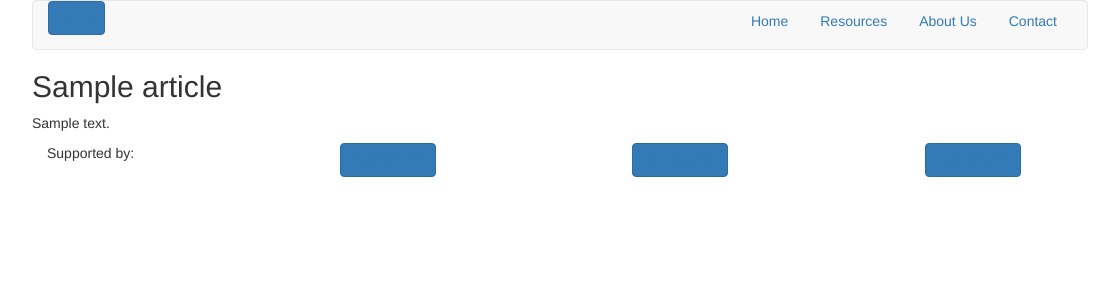
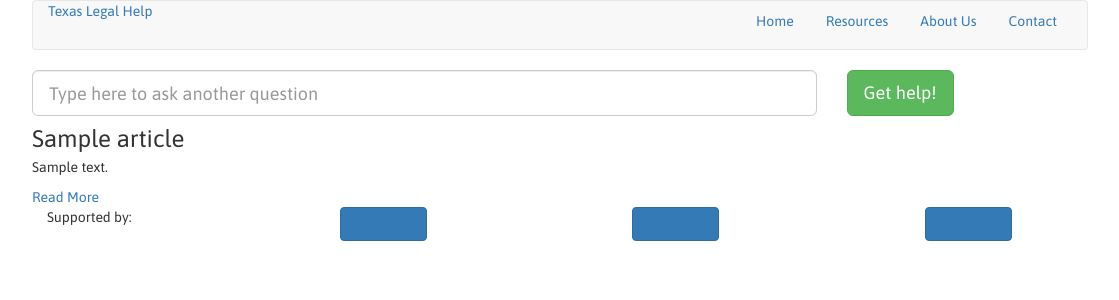
Before and after one commit to hackthesystemATX/txlaw, a Django app: template articles/templates/results.html in a window 1320 px wide. Shown: the top 300 px of the page, without its empty margins (100-1219 px from the left). Run offline with Django 3.2, Linux system fonts and the light colour scheme; the template is opened without the code that fills it: values that come from a table or form of the project are taken from there, others are empty; tables that the repository leaves empty hold one stand-in row (values such as "Sample post"); some libraries are stand-ins or nearby versions.

Commit message:
results.html added

```diff
--- a/articles/static/css/style.css
+++ b/articles/static/css/style.css
@@ -19,12 +19,16 @@ input[type=text] {
 body {
 	padding-left:10%;
 	padding-right:10%;
+	font-family:'Asap', sans-serif;
+}
+
+span {
+	font-size:5em;
 }
 
 
+/***** ICON FONT ******/
 
-
-/***** FONT ******/
 @charset "UTF-8";
 
 /* untitled-font-1 */
--- a/articles/static/js/app.js
+++ b/articles/static/js/app.js
@@ -7,3 +7,9 @@ Submit post
 });
 
 **/
+
+$(document).ready(function() {
+
+
+
+});
--- a/articles/templates/base.html
+++ b/articles/templates/base.html
@@ -7,9 +7,12 @@
     <meta name="viewport" content="width=device-width, initial-scale=1">
 
     <!-- Bootstrap -->
+
     <link href="{% static 'css/bootstrap.min.css' %}" rel="stylesheet">
     <link href="{% static 'css/style.css' %}" rel="stylesheet">
     <link href="https://fontastic.s3.amazonaws.com/kCqmu6HTqMr6847Rf3XL4T/icons.css" rel="stylesheet">
+    <link href='https://fonts.googleapis.com/css?family=Asap:400,700' rel='stylesheet' type='text/css'>
+
 
     <title>TXLaw</title>
   </head>
@@ -19,10 +22,8 @@
     <div id="wrap" class="wrapper">
       <nav class="navbar navbar-default">
         <div class="container-fluid">
-          <div class="navbar-header">
-            <button class='btn btn-primary'>
-              <a id="logo" class="nav-logo" href="#"> Logo </a>
-            </button>
+          <div class="nav pull-left">
+              <a href="#" id="logo"> Texas Legal Help </a>
           </div> <!-- navbar header -->
 
           <!-- Links -->
--- a/articles/templates/results.html
+++ b/articles/templates/results.html
@@ -1,8 +1,32 @@
 {% extends "base.html" %}
 
 {% block content %}
-	{% for article in articles %}
-		<h2>{{ article.title }}</h2>
-		<p>{{ article.text }}</p>
-	{% endfor %}
+
+<div class="wrapper">
+
+	<div id="searchbar">
+		<form>
+			<div class="row">
+				<div class="col-xs-9">
+					<input type="text" name="search" class="form-control input-lg" placeholder="Type here to ask another question">
+				</div>
+
+				<div class="col-xs-3">
+					<button type="submit" class="btn btn-success btn-lg">Get help!</button>
+				</div>
+			</div>
+		</form>
+	</div>
+
+	<div id="result">
+		{% for article in articles %}
+		<h3 class="media-heading">{{ article.title }}</h3>
+		<p>{{ article.summary }}</p>
+		<a href="{% url 'article' article.pk %}"> Read More </a>
+		{% endfor %}
+	</div>
+
+</div>
+
+
 {% endblock %}
```
Also changed, not shown: articles/templates/landing.html (+16 -9 lines).
